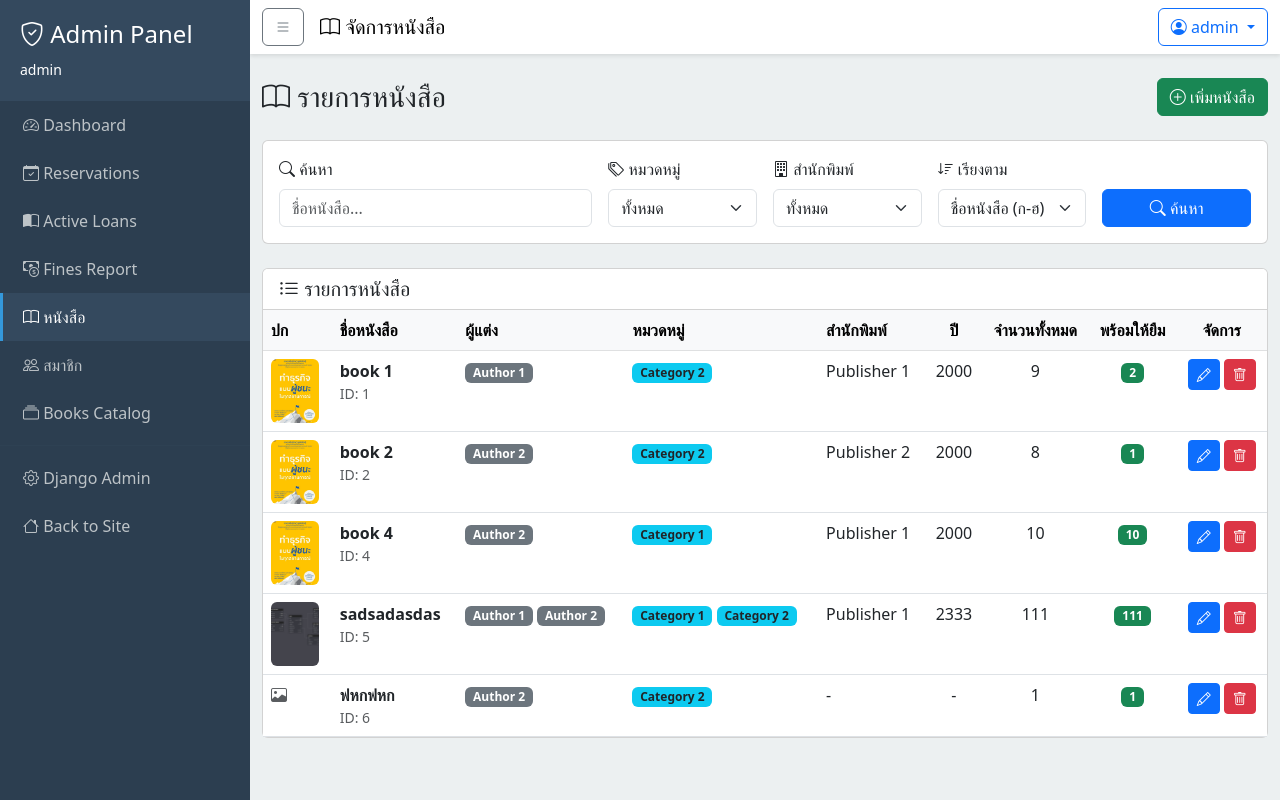
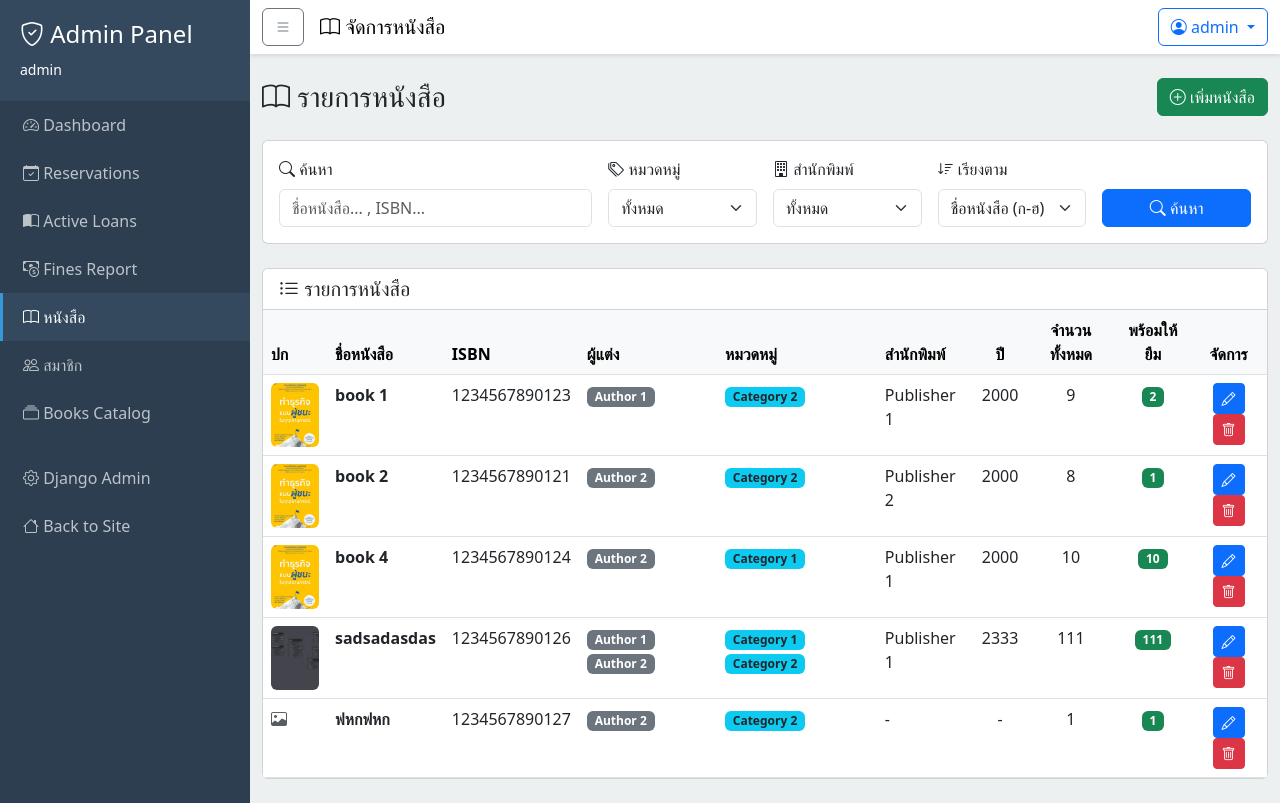
Before and after one commit to fair1998/digital-library, a Django app: page /dashboard/books/ in a window 1280 px wide. Run offline with Django 4.2, Linux system fonts and the light colour scheme; a user stored in the database is signed in; data comes from the database, SQL or seed files in the repository; both versions use the stored data as it was after the commit.

Commit message:
Add ISBN field to Book model and update forms and views for search functionality

```diff
--- a/books/forms.py
+++ b/books/forms.py
@@ -6,6 +6,7 @@ class DashboardBookForm(forms.ModelForm):
         model = Book
         fields = [
             'title',
+            'isbn',
             'description',
             'image_url',
             'total_quantity',
@@ -17,6 +18,7 @@ class DashboardBookForm(forms.ModelForm):
         ]
         widgets = {
             'title': forms.TextInput(attrs={'class': 'form-control', 'placeholder': 'ชื่อหนังสือ'}),
+            'isbn': forms.TextInput(attrs={'class': 'form-control', 'placeholder': 'เช่น 9786160000000'}),
             'description': forms.Textarea(attrs={'class': 'form-control', 'rows': 4, 'placeholder': 'รายละเอียดหนังสือ'}),
             'image_url': forms.ClearableFileInput(attrs={'class': 'form-control'}),
             'total_quantity': forms.NumberInput(attrs={'class': 'form-control', 'min': 0}),
--- a/books/models.py
+++ b/books/models.py
@@ -53,6 +53,12 @@ class Publisher(models.Model):
 class Book(models.Model):
     id = models.AutoField(primary_key=True)
     title = models.CharField(max_length=255)
+    isbn = models.CharField(
+        max_length=13,
+        unique=True,
+        null=False,
+        blank=False,
+    )
     description = models.TextField(null=True, blank=True)
     # Stored as a file path (Django will manage actual storage backend; later can be swapped to S3).
     image_url = models.ImageField(
--- a/books/views.py
+++ b/books/views.py
@@ -1,4 +1,5 @@
 from django.shortcuts import render, get_object_or_404, redirect
+from django.db.models import Q
 from django.core.paginator import Paginator
 from django.contrib.auth.decorators import login_required
 from django.contrib.admin.views.decorators import staff_member_required
@@ -18,7 +19,10 @@ def book_list_view(request):
     # Search by title
     search_query = request.GET.get('search', '')
     if search_query:
-        books = books.filter(title__icontains=search_query)
+        books = books.filter(
+            Q(title__icontains=search_query) |
+            Q(isbn__icontains=search_query)
+        )
 
     # Filter by category
     category_id = request.GET.get('category', '')
@@ -251,7 +255,10 @@ def dashboard_books_view(request):
 
     search_query = request.GET.get('search', '').strip()
     if search_query:
-        books = books.filter(title__icontains=search_query)
+        books = books.filter(
+            Q(title__icontains=search_query) |
+            Q(isbn__icontains=search_query)
+        )
 
     category_id = request.GET.get('category', '').strip()
     if category_id:
--- a/templates/dashboard/books/form.html
+++ b/templates/dashboard/books/form.html
@@ -40,6 +40,11 @@
                     </label>
                     {{ form.title }}
                     {% for error in form.title.errors %}<div class="text-danger small mt-1">{{ error }}</div>{% endfor %}
+                </div>
+                <div class="col-md-6">
+                    <label class="form-label">ISBN</label>
+                    {{ form.isbn }}
+                    {% for error in form.isbn.errors %}<div class="text-danger small mt-1">{{ error }}</div>{% endfor %}
                 </div>
                 <div class="col-md-6">
                     <label class="form-label">สำนักพิมพ์</label>
--- a/templates/dashboard/books/list.html
+++ b/templates/dashboard/books/list.html
@@ -33,7 +33,7 @@
                     <input type="text"
                            name="search"
                            class="form-control"
-                           placeholder="ชื่อหนังสือ..."
+                           placeholder="ชื่อหนังสือ... , ISBN..."
                            value="{{ request.GET.search }}">
                 </div>
                 <div class="col-md-2">
@@ -108,6 +108,7 @@
                             <tr>
                                 <th>ปก</th>
                                 <th>ชื่อหนังสือ</th>
+                                <th>ISBN</th>
                                 <th>ผู้แต่ง</th>
                                 <th>หมวดหมู่</th>
                                 <th>สำนักพิมพ์</th>
@@ -133,8 +134,8 @@
                                     </td>
                                     <td>
                                         <strong>{{ book.title }}</strong>
-                                        <div class="text-muted small">ID: {{ book.id }}</div>
                                     </td>
+                                    <td>{{ book.isbn|default:'-' }}</td>
                                     <td>
                                         {% for author in book.authors.all %}
                                             <span class="badge bg-secondary">{{ author.name }}</span>
```
Also changed, not shown: books/migrations/0002_book_isbn.py (added), books/migrations/0003_alter_book_isbn.py (added), db.sqlite3.
